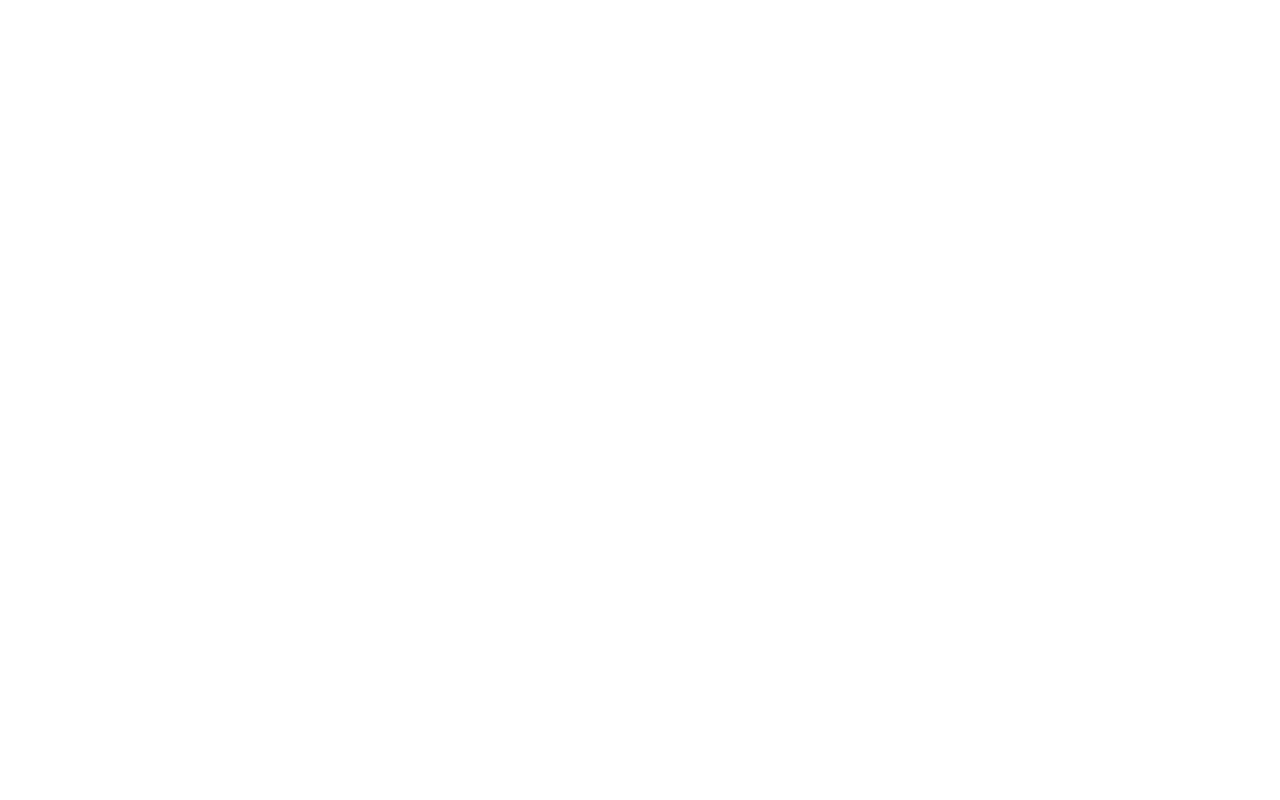
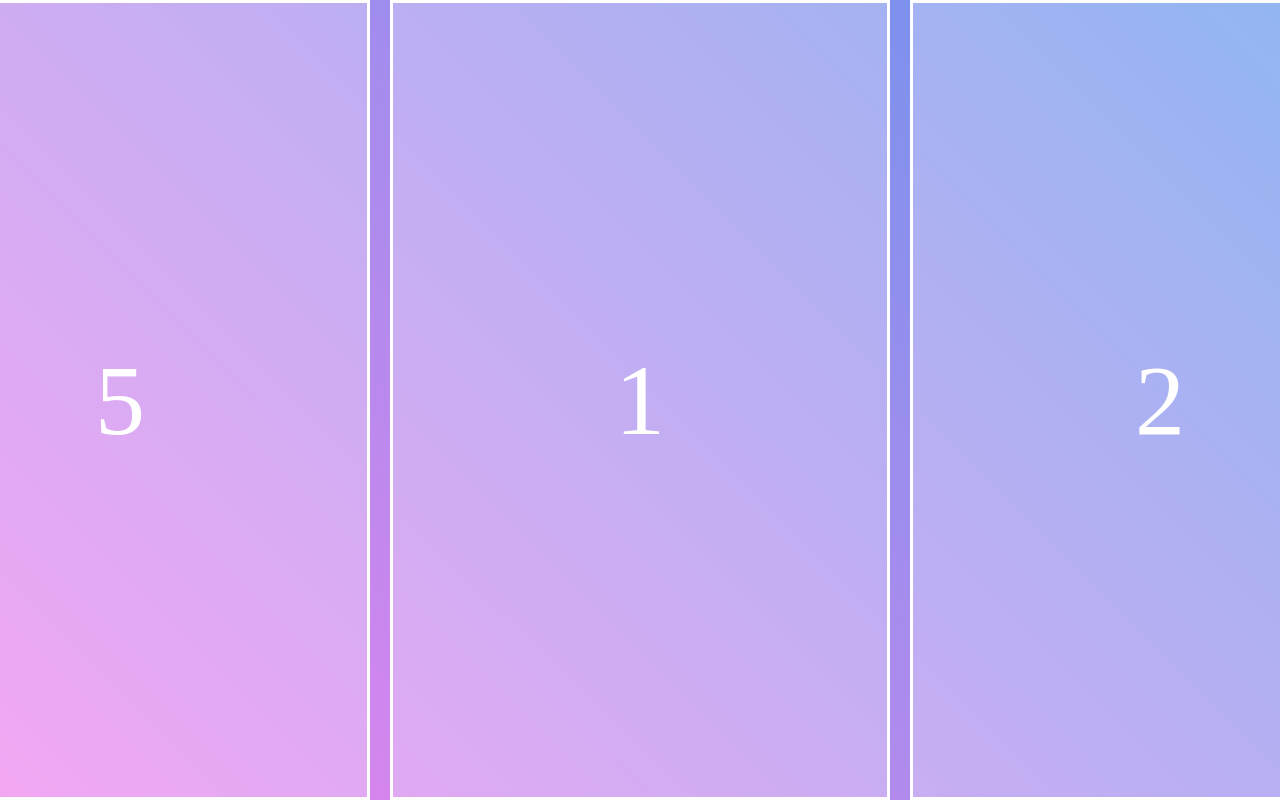
Before and after one commit to aaaram0205/choi_swiper_ex, a plain HTML site: page index.html in a window 1280 px wide. Drawn offline with nearby package versions, Linux system fonts and the light colour scheme.

Commit message:
STEP1 스와이퍼 기본 사용법

```diff
--- a/index.html
+++ b/index.html
@@ -11,6 +11,26 @@
     <script src="https://cdn.jsdelivr.net/npm/swiper@8/swiper-bundle.min.js"></script>
 </head>
 <body>
-
+    <main>
+        <section class="swiper-wrapper">
+            <article class="swiper-slide">1</article>
+            <article class="swiper-slide">2</article>
+            <article class="swiper-slide">3</article>
+            <article class="swiper-slide">4</article>
+            <article class="swiper-slide">5</article>
+        </section>
+    </main>
+    <script>
+        //기본 스와이프 연결방법
+        const swipere = new Swiper("main", {
+            speed: 1000,  //스와이프시 패널이 넘어가는 속도
+            loop: true,   //스와이프 순환
+            direction: "horizontal",   //horizontal: 가로, vertical: 세로 스와이프
+            grabCursor: true,   // 커서 모양
+            slidesPerView: "auto",   //숫자: 슬라이드 갯수/ auto: 100% 또는 css 가로사이즈 특정
+            spaceBetween: 20,   // 패널사이 간격
+            centeredSlides: true   //
+        });
+    </script>
 </body>
 </html>
--- a/scss/style.scss
+++ b/scss/style.scss
@@ -1,3 +1,29 @@
 @charset "UTF-8";
 @import "reset";
 @import url('https://fonts.googleapis.com/css2?family=Orbitron&family=Roboto:wght@100&display=swap');
+
+
+main {
+    width: 100%;
+    height: 100vh;
+    position: relative;
+    overflow: hidden;
+    background: linear-gradient(45deg, violet, cornflowerblue);
+
+    .swiper-wrapper {
+        width: 100%;
+        height: 100%;
+
+        .swiper-slide {
+            width: 500px;
+            height: 100%;
+            background-color: rgba(255,255,255,0.3);
+            border: 3px solid #fff;
+            font-size: 100px;
+            color: #fff;
+            display: flex;
+            align-items: center;
+            justify-content: center;
+        }
+    }
+}
```
Also changed, not shown: css/style.css, 1 other file.
